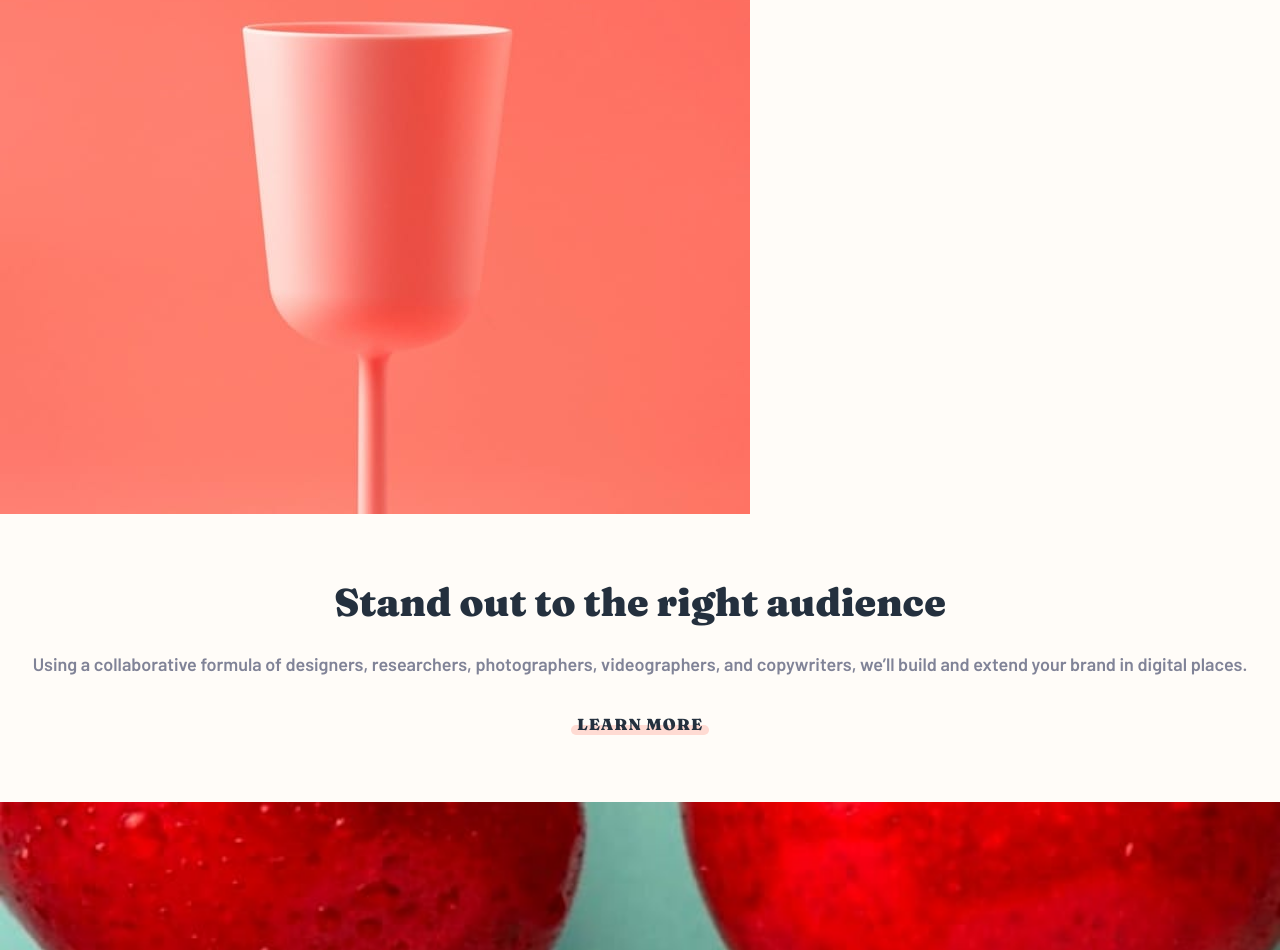
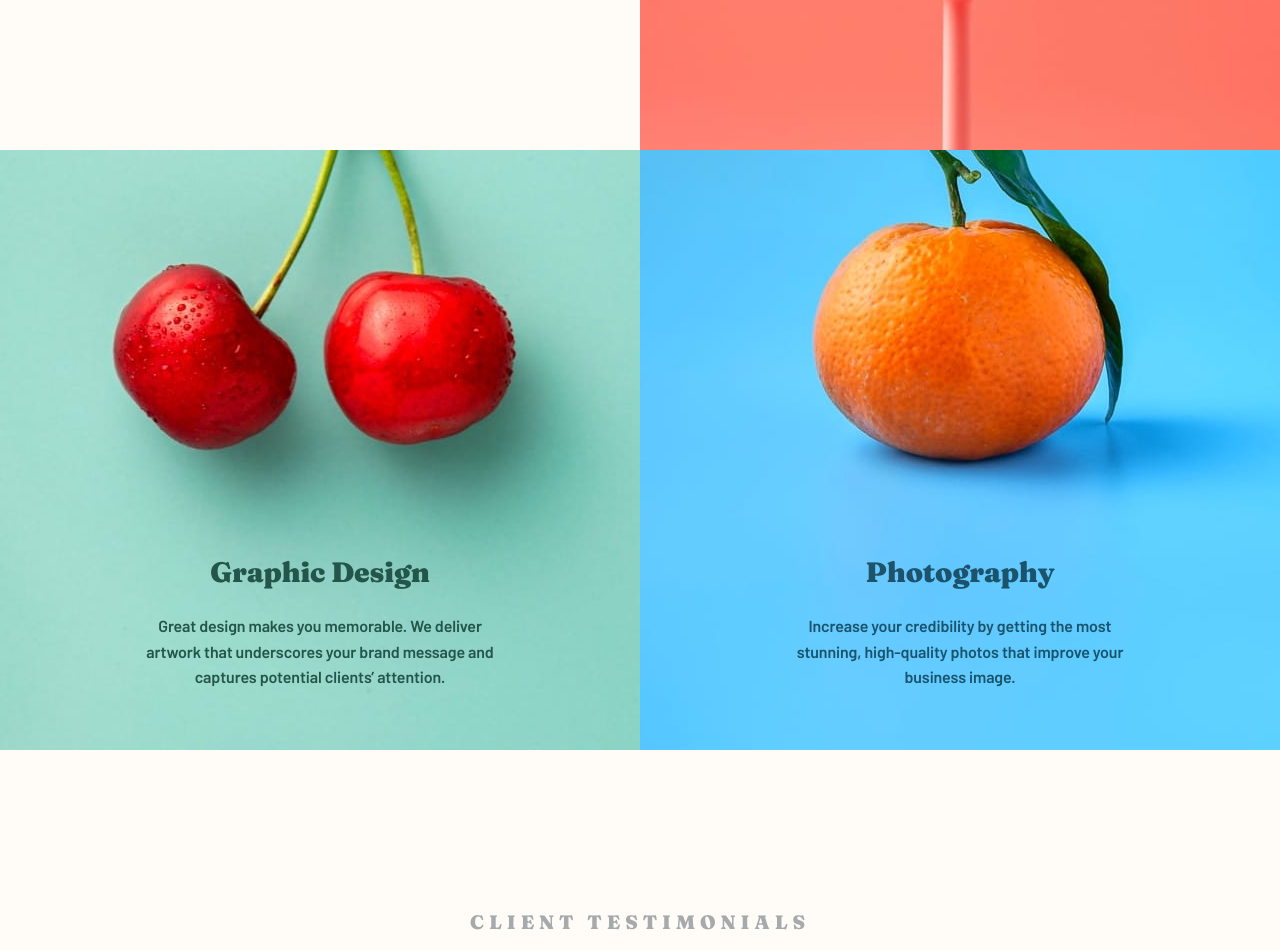
Before and after one commit to ClodoaldoDantas/sunnyside-agency, a Next.js app: page / in a window 1280 px wide. Shown: the part 1850-2800 px from the top of the page. Built offline with nearby package versions, Linux system fonts and the light colour scheme.

Commit message:
feat: responsive page

```diff
--- a/src/app/page.module.scss
+++ b/src/app/page.module.scss
@@ -1,6 +1,14 @@
+@import '@/utils/media-query';
+
 .content {
   padding: 4rem 1.5rem;
   text-align: center;
+
+  @include responsive(desktop) {
+    text-align: left;
+    max-width: 500px;
+    margin: 0 auto;
+  }
 
   h2 {
     font-size: clamp(2rem, 1.8239rem + 0.7512vw, 2.5rem);
@@ -79,10 +87,19 @@
   p {
     font-size: 1rem;
     letter-spacing: -0.114px;
+
+    @include responsive(desktop) {
+      max-width: 350px;
+      margin: 0 auto;
+    }
   }
 
   &[data-type='design'] {
     background-image: url('/images/mobile/image-graphic-design.jpg');
+
+    @include responsive(tablet) {
+      background-image: url('/images/desktop/image-graphic-design.jpg');
+    }
 
     h3,
     p {
@@ -92,6 +109,10 @@
 
   &[data-type='photography'] {
     background-image: url('/images/mobile/image-photography.jpg');
+
+    @include responsive(tablet) {
+      background-image: url('/images/desktop/image-photography.jpg');
+    }
 
     h3 {
       color: #052c3b;
@@ -103,3 +124,31 @@
     }
   }
 }
+
+.grid {
+  @include responsive(tablet) {
+    display: grid;
+    align-items: center;
+    grid-template-columns: repeat(2, 1fr);
+  }
+}
+
+.picture {
+  @include responsive(tablet) {
+    height: 600px;
+
+    img {
+      height: 100%;
+      width: 100%;
+      object-fit: cover;
+    }
+  }
+}
+
+.standOut {
+  @include responsive(tablet) {
+    .content {
+      order: -1;
+    }
+  }
+}
--- a/src/app/page.tsx
+++ b/src/app/page.tsx
@@ -8,6 +8,10 @@ export default function Home() {
       <section id="transform-your-brand">
         <div className={styles.grid}>
           <picture className={styles.picture}>
+            <source
+              media="(min-width: 768px)"
+              srcSet="/images/desktop/image-transform.jpg"
+            />
             <img src="/images/mobile/image-transform.jpg" alt="" />
           </picture>
 
@@ -27,9 +31,13 @@ export default function Home() {
         </div>
       </section>
 
-      <section id="stand-out">
+      <section className={styles.standOut} id="stand-out">
         <div className={styles.grid}>
           <picture className={styles.picture}>
+            <source
+              media="(min-width: 768px)"
+              srcSet="/images/desktop/image-stand-out.jpg"
+            />
             <img src="/images/mobile/image-stand-out.jpg" alt="" />
           </picture>
 
--- a/src/components/Gallery/index.tsx
+++ b/src/components/Gallery/index.tsx
@@ -4,6 +4,10 @@ export function Gallery() {
   return (
     <div className={styles.gallery}>
       <picture>
+        <source
+          media="(min-width: 768px)"
+          srcSet="/images/desktop/image-gallery-milkbottles.jpg"
+        />
         <img
           src="/images/mobile/image-gallery-milkbottles.jpg"
           alt="Milk bottles"
@@ -11,6 +15,10 @@ export function Gallery() {
       </picture>
 
       <picture>
+        <source
+          media="(min-width: 768px)"
+          srcSet="/images/desktop/image-gallery-orange.jpg"
+        />
         <img
           src="/images/mobile/image-gallery-orange.jpg"
           alt="A plate with a piece of orange"
@@ -18,10 +26,18 @@ export function Gallery() {
       </picture>
 
       <picture>
+        <source
+          media="(min-width: 768px)"
+          srcSet="/images/desktop/image-gallery-cone.jpg"
+        />
         <img src="/images/mobile/image-gallery-cone.jpg" alt="Ice cream cone" />
       </picture>
 
       <picture>
+        <source
+          media="(min-width: 768px)"
+          srcSet="/images/desktop/image-gallery-sugar-cubes.jpg"
+        />
         <img
           src="/images/mobile/image-gallery-sugar-cubes.jpg"
           alt="Sugar cubes"
--- a/src/components/Gallery/styles.module.scss
+++ b/src/components/Gallery/styles.module.scss
@@ -1,4 +1,16 @@
+@import '@/utils/media-query';
+
 .gallery {
   display: grid;
   grid-template-columns: repeat(2, 1fr);
+
+  @include responsive(tablet) {
+    grid-template-columns: repeat(4, 1fr);
+  }
+
+  img {
+    height: 100%;
+    width: 100%;
+    object-fit: cover;
+  }
 }
--- a/src/components/Header/Navbar/index.tsx
+++ b/src/components/Header/Navbar/index.tsx
@@ -4,7 +4,7 @@ import { useMediaQuery } from 'react-responsive'
 import { NavbarMobile } from './Mobile'
 import { NavbarDesktop } from './Desktop'
 
-export function Navbar() {
+export default function Navbar() {
   const isDesktop = useMediaQuery({ minWidth: 1024 })
 
   return isDesktop ? <NavbarDesktop /> : <NavbarMobile />
--- a/src/components/Header/index.tsx
+++ b/src/components/Header/index.tsx
@@ -1,6 +1,10 @@
 import { Hero } from './Hero'
-import { Navbar } from './Navbar'
+import dynamic from 'next/dynamic'
 import styles from './styles.module.scss'
+
+const Navbar = dynamic(() => import('./Navbar'), {
+  ssr: false,
+})
 
 export function Header() {
   return (
--- a/src/components/Testimonials/styles.module.scss
+++ b/src/components/Testimonials/styles.module.scss
@@ -1,18 +1,34 @@
+@import '@/utils/media-query';
+
 .testimonials {
-  padding: 6.4rem 0;
+  padding: 4rem 0;
+
+  @include responsive(tablet) {
+    padding: 5rem 0;
+  }
+
+  @include responsive(desktop) {
+    padding: 10rem 0;
+  }
 }
 
 .title {
-  font-size: 1rem;
+  font-size: clamp(1rem, 0.912rem + 0.3756vw, 1.25rem);
   text-align: center;
   color: var(--text-light);
   text-transform: uppercase;
   letter-spacing: 4px;
   margin-bottom: 4rem;
+
+  @include responsive(desktop) {
+    margin-bottom: 5rem;
+    letter-spacing: 5px;
+  }
 }
 
 .container {
   max-width: 1158px;
+  margin: 0 auto;
   padding: 0 1.5rem;
   width: 100%;
 }
@@ -20,6 +36,11 @@
 .grid {
   display: grid;
   gap: 4rem;
+
+  @include responsive(desktop) {
+    grid-template-columns: repeat(3, 1fr);
+    gap: 2rem;
+  }
 }
 
 .testimony {
@@ -35,6 +56,15 @@
     color: #5b636d;
     font-size: 1.125rem;
     letter-spacing: -0.129px;
+
+    @include responsive(tablet) {
+      max-width: 350px;
+      margin: 2rem auto;
+    }
+
+    @include responsive(desktop) {
+      margin: 3.5rem auto 4.25rem;
+    }
   }
 
   .author {
```
Also changed, not shown: public/images/desktop/image-gallery-sugar-cubes.jpg (renamed from public/images/desktop/image-gallery-sugarcubes.jpg).
